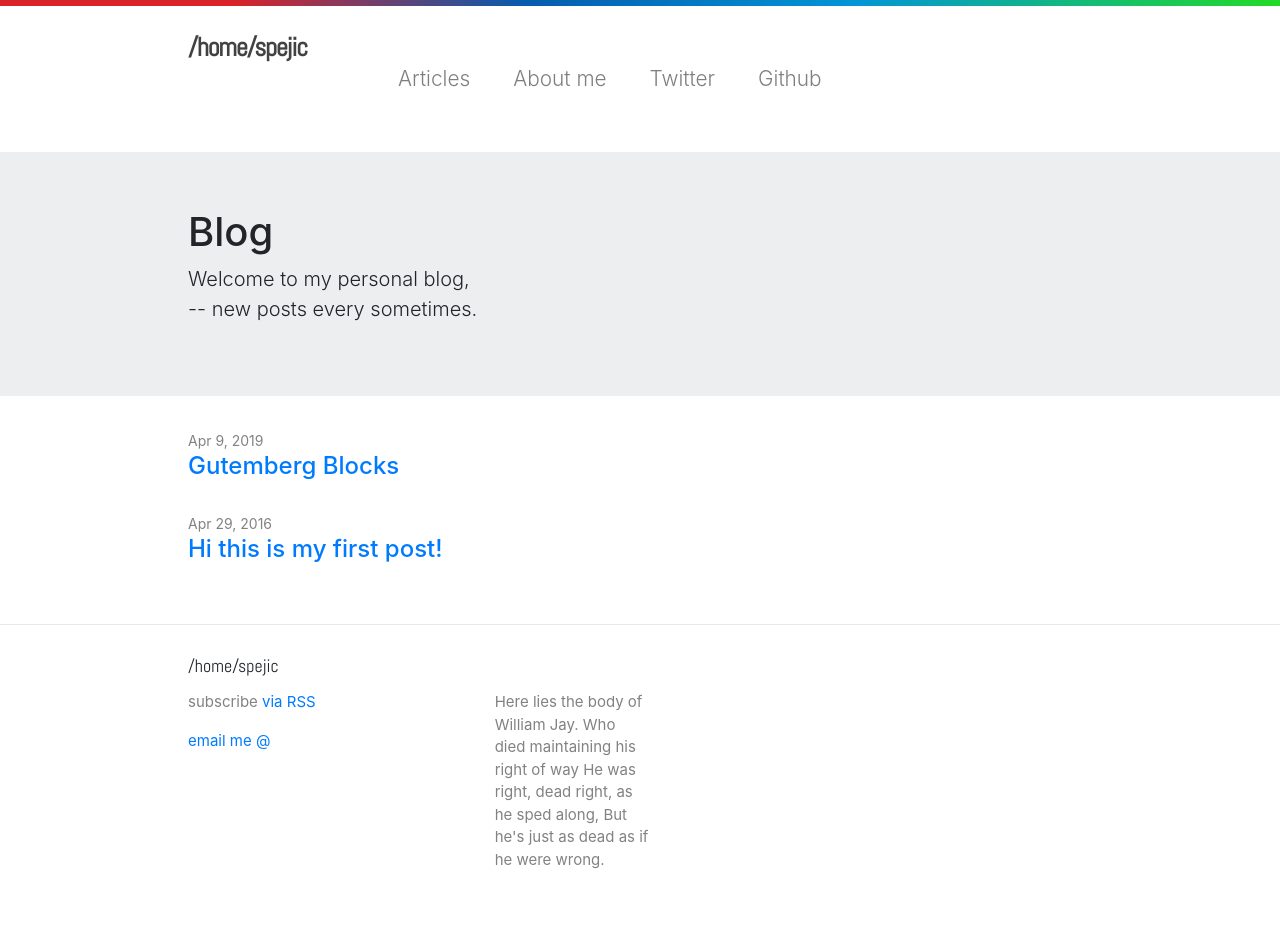
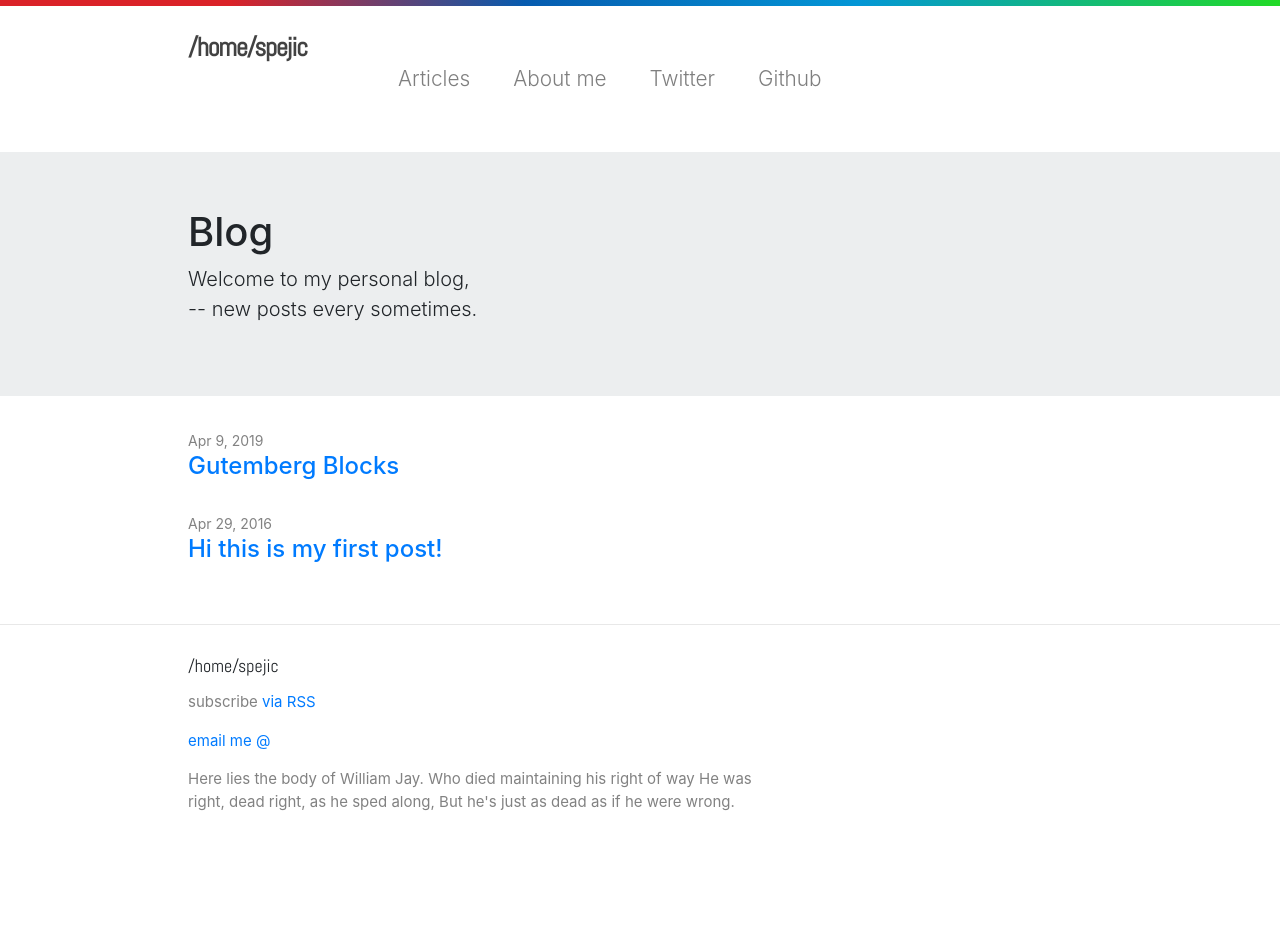
Before and after one commit to spejic88/spejic88.github.io, a Jekyll site: the page built from index.html, in a window 1280 px wide. Built offline with Jekyll 4.4.1, drawn with Linux system fonts in a browser that asks for light colours; some web fonts are replaced; after the commit the page ends 900 px from its top, so only the background shows below that.

Commit message:
update #3

```diff
--- a/_includes/footer.html
+++ b/_includes/footer.html
@@ -5,7 +5,7 @@
     <h4 class="footer-heading">{{ site.title }}</h4>
 
     <div class="footer-col-wrapper">
-      <div class="footer-col footer-col-1">
+      <div class="col-md-4">
         <ul class="contact-list">
           <li>
             <p class="rss-subscribe">subscribe <a href="{{ "/feed.xml" | prepend: site.baseurl }}">via RSS</a></p>
@@ -14,7 +14,7 @@
         </ul>
       </div>
 
-      <div class="footer-col footer-col-2">
+      <div class="col-md-8">
         <p>Here lies the body of William Jay. Who died maintaining his right of way He was right, dead right, as he sped along, But he's just as dead as if he were wrong.</p>
       </div>
     </div>
```
